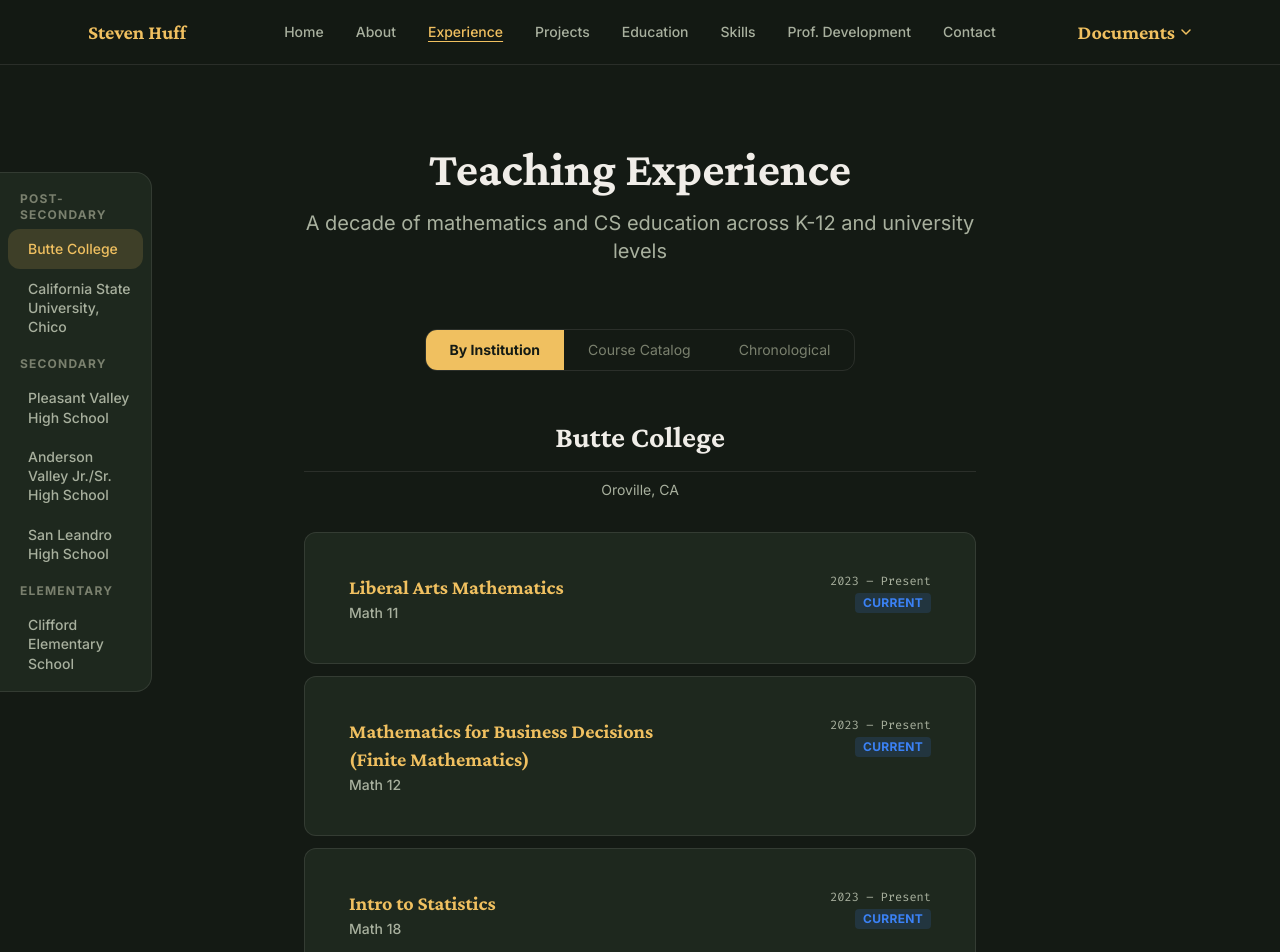
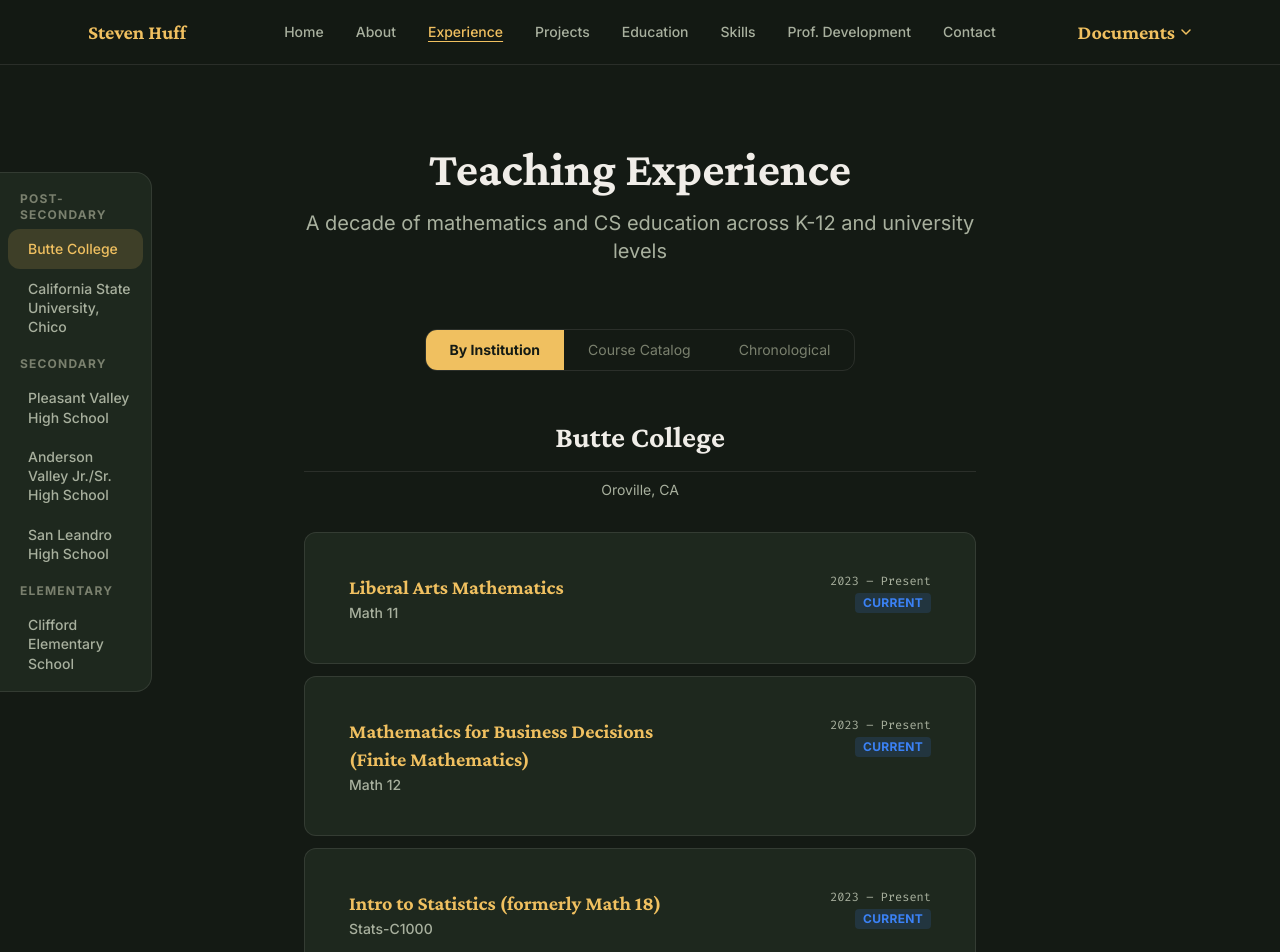
Before and after one commit to shuff57/steven, a Next.js app: page /experience in a window 1280 px wide. Shown: the top 952 px of the page. Built offline with nearby package versions, Linux system fonts and the light colour scheme.

Commit message:
data: rename Math 18 to Stats-C1000 (formerly Math 18)

```diff
--- a/src/data/experience.ts
+++ b/src/data/experience.ts
@@ -51,8 +51,8 @@ export const experiences: Institution[] = [
               'Linear functions, systems of linear equations and inequalities, matrices, linear programming, mathematics of finance, sets and Venn diagrams, combinatorial techniques and an introduction to probability. Applications in business, economics and social sciences. Transfers to CSU/UC.',
           },
           {
-            code: 'Math 18',
-            name: 'Intro to Statistics',
+            code: 'Stats-C1000',
+            name: 'Intro to Statistics (formerly Math 18)',
             description:
               'This course uses data from disciplines including business, social sciences, psychology, life science, health science, and education to create better understanding of probability techniques, hypothesis testing, and predictive techniques to facilitate decision-making. Topics include descriptive statistics; probability and sampling distributions; statistical inference; correlation and linear regression; analysis of variance, chi-square and t-tests; and application of technology for statistical analysis including the interpretation of the relevance of the statistical findings. Transfers to CSU/UC.',
           },
@@ -169,8 +169,8 @@ export const experiences: Institution[] = [
         notes: '2024 - Present',
         courses: [
           {
-            code: 'Math 18',
-            name: 'Introduction to Statistics',
+            code: 'Stats-C1000',
+            name: 'Introduction to Statistics (formerly Math 18)',
             description: 'Introduction to Statistics (Dual Enrollment through Butte Community College)',
           },
           {
```
